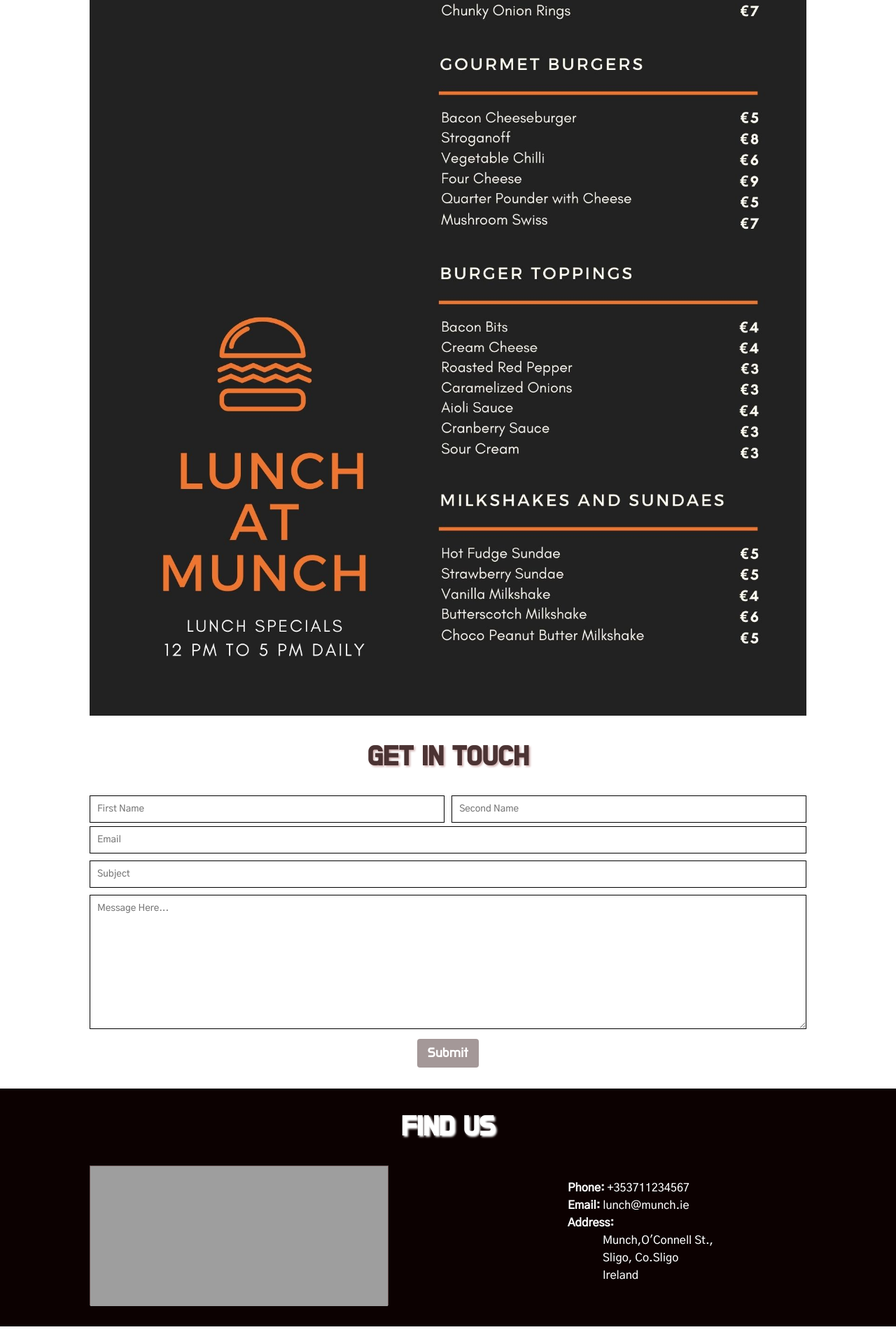
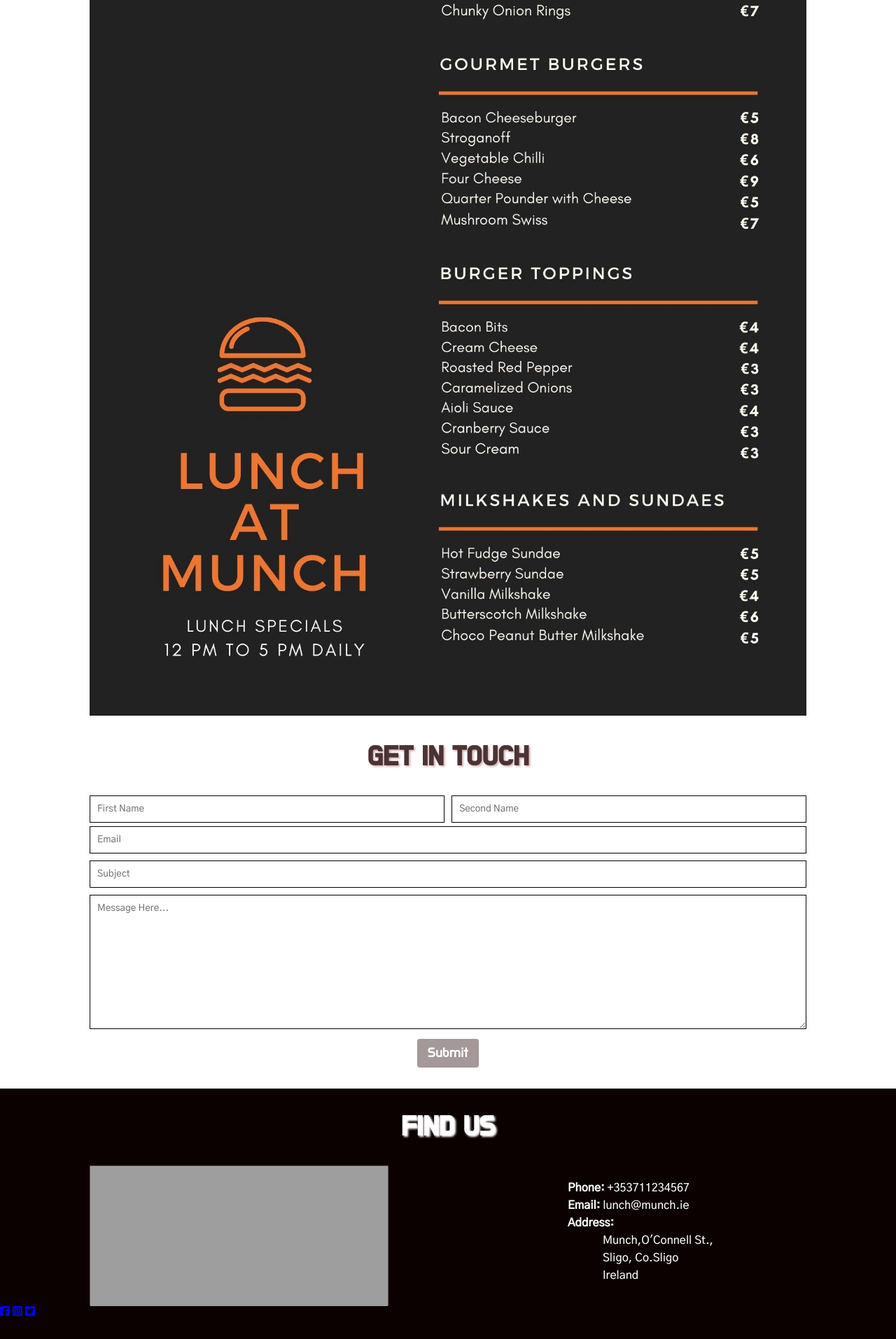
Before and after one commit to annuc1s/ms3_munch_dataCentricDevelopment, a Flask app: page / in a window 1280 px wide. Shown: the part 1140-3054 px from the top of the page at 70% size. Run offline with Flask 2, Linux system fonts and the light colour scheme; some libraries are stand-ins or nearby versions; grey boxes are pictures that could not be loaded.

Commit message:
social media icons added to footer

```diff
--- a/templates/base.html
+++ b/templates/base.html
@@ -46,6 +46,11 @@
 		<h3>Munch, O'Connell St, Sligo, Co.Sligo</h3><br>
 		<h4>+353711234567 | <i>lunch@munch.ie</i></h4>
 	</div>
+    <div id="social-media">
+        <a href="https://www.facebook.com/" target="_blank"><i class="fab fa-facebook-square"></i></a>
+		<a href="https://www.instagram.com/" target="_blank"><i class="fab fa-instagram-square"></i></a>
+		<a href="https://www.twitter.com/" target="_blank"><i class="fab fa-twitter-square"></i></a>
+    </div>
 </footer>
 
     <!--Location of Responsive Nav Menu script-->
```
